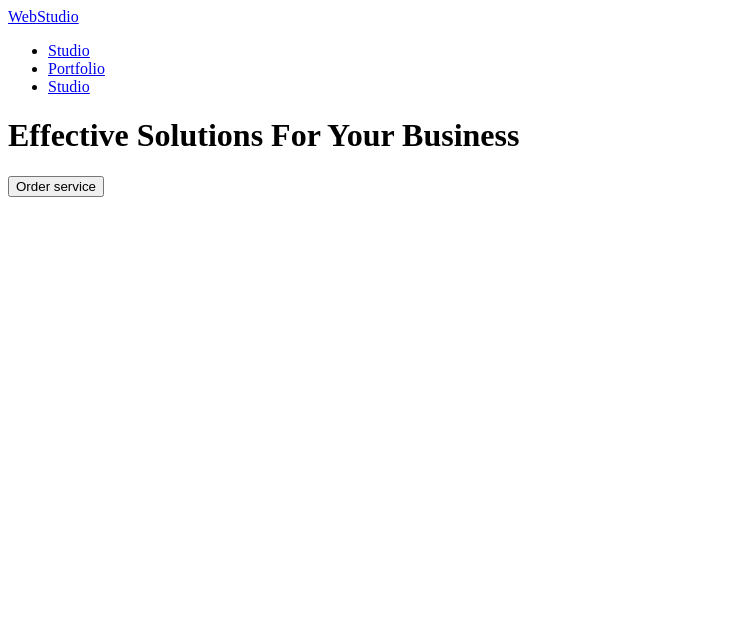
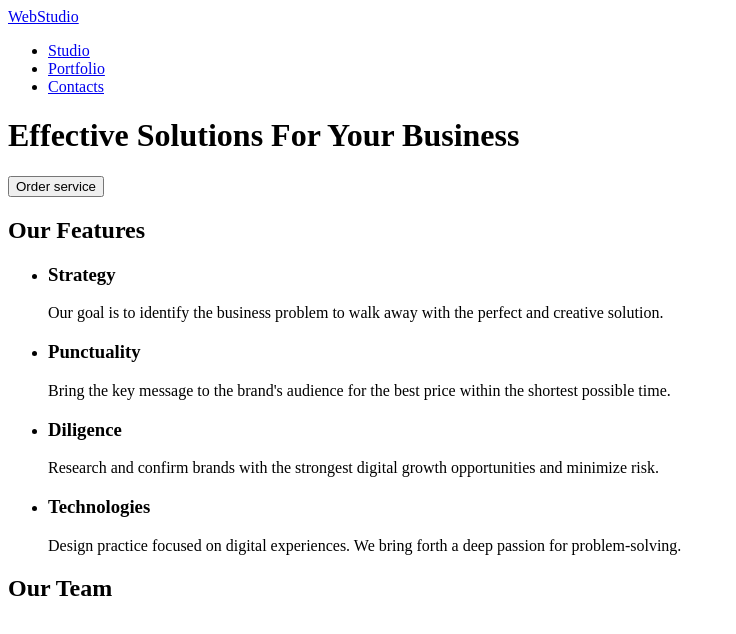
Before and after one commit to AlexandrPavlenko-ctrl/goit-markup-hm-01, a plain HTML site: page index.html in a window 1280 px wide. Shown: the whole page, without its empty margins (0-736 px from the left). Drawn offline with Linux system fonts and the light colour scheme.

Commit message:
add index file

```diff
--- a/index.html
+++ b/index.html
@@ -7,16 +7,29 @@
 </head>
 <body>
     <header>
-        <a href="WebStudio"> WebStudio</a>
+        <a href="./index.html"> WebStudio</a>
         <ul>
             <li><a href="Studio"> Studio</a></li>
             <li><a href="Portfolio"> Portfolio</a></li>
-            <li><a href="Studio"> Studio</a></li>
+            <li><a href="Contacts"> Contacts</a></li>
         </ul>
     </header>
     <main>
     <h1>Effective Solutions For Your Business</h1>
     <button type="button"> Order service</button>
+    <h2>Our Features</h2>
+    <ul>
+       <li>
+        <h3>Strategy</h3>
+        <p>Our goal is to identify the business problem to walk away with the perfect and creative solution.</p></li>
+        <li><h3>Punctuality</h3>
+        <p>Bring the key message to the brand's audience for the best price within the shortest possible time.</p></li>
+        <li><h3>Diligence</h3>
+        <p>Research and confirm brands with the strongest digital growth opportunities and minimize risk.</p></li>
+        <li><h3>Technologies</h3>
+        <p>Design practice focused on digital experiences. We bring forth a deep passion for problem-solving.</p></li>
+    </ul>
+    <h2>Our Team</h2>
     </main>
 </body>
 </html>
```
